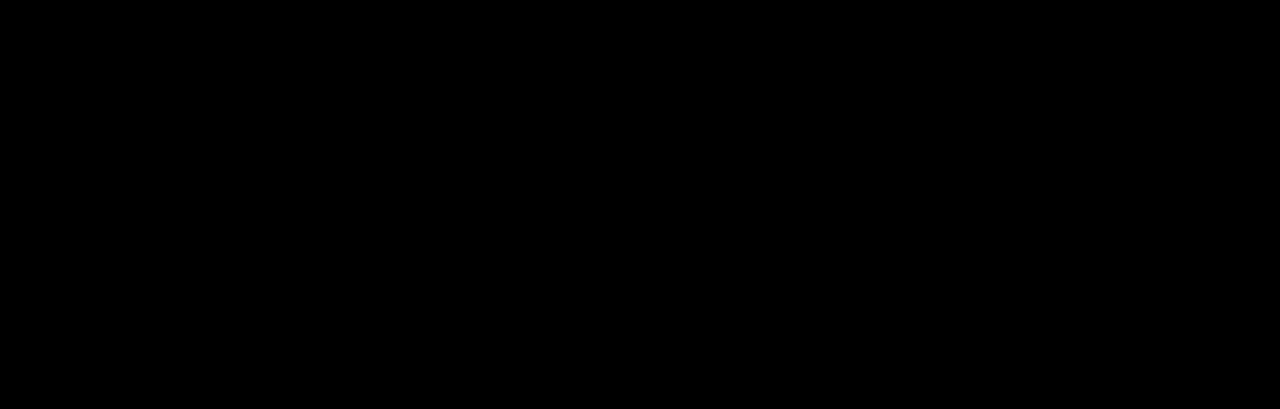
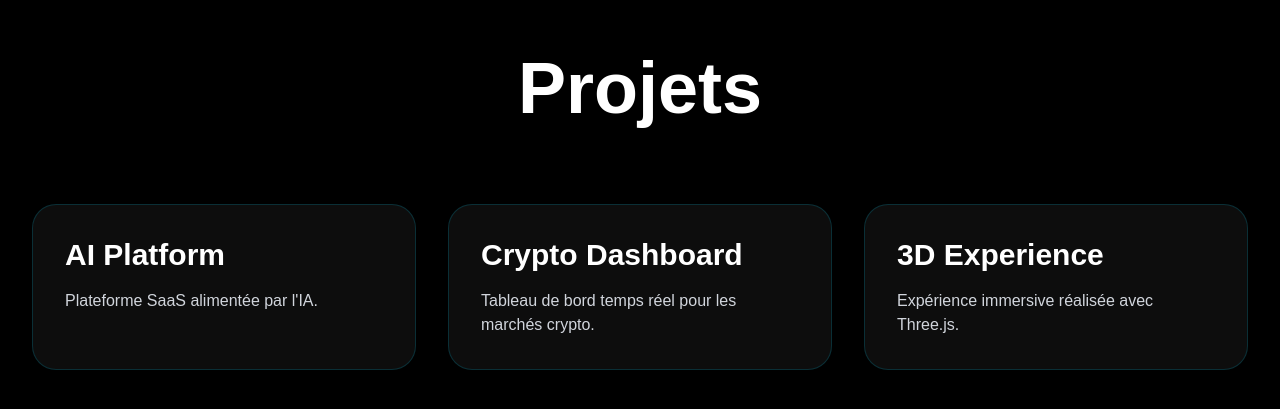
Before and after one commit to adodeme/porfolio_awwwards, a Next.js app: page / in a window 1280 px wide. Shown: the part 1789-2198 px from the top of the page. Before the commit the page ends 1600 px from the top, so only its background shows below. Built offline with nearby package versions, Linux system fonts and the light colour scheme.

Commit message:
add projects

```diff
--- a/app/page.tsx
+++ b/app/page.tsx
@@ -1,15 +1,15 @@
 import Hero from "@/components/Hero";
 import About from "@/components/About";
+import Projects from "@/components/Projects";
 import SpaceBackground from "@/components/SpaceBackground";
 
 export default function Home() {
   return (
     <main className="relative bg-black">
       <SpaceBackground />
-
       <Hero />
-
       <About />
+      <Projects />
     </main>
   );
 }
--- /dev/null
+++ b/components/Projects.tsx
@@ -0,0 +1,62 @@
+"use client";
+
+import { motion } from "framer-motion";
+
+const projects = [
+  {
+    title: "AI Platform",
+    description: "Plateforme SaaS alimentée par l'IA.",
+  },
+  {
+    title: "Crypto Dashboard",
+    description: "Tableau de bord temps réel pour les marchés crypto.",
+  },
+  {
+    title: "3D Experience",
+    description: "Expérience immersive réalisée avec Three.js.",
+  },
+];
+
+export default function Projects() {
+  return (
+    <section className="min-h-screen flex flex-col justify-center px-8 py-32 relative z-10">
+      <motion.h2
+        initial={{ opacity: 0, y: 80 }}
+        whileInView={{ opacity: 1, y: 0 }}
+        viewport={{ once: true }}
+        transition={{ duration: 1 }}
+        className="text-5xl md:text-7xl font-bold text-white mb-20 text-center"
+      >
+        Projets
+      </motion.h2>
+
+      <div className="grid md:grid-cols-3 gap-8 max-w-7xl mx-auto w-full">
+        {projects.map((project, index) => (
+          <motion.div
+            key={project.title}
+            initial={{ opacity: 0, y: 100 }}
+            whileInView={{ opacity: 1, y: 0 }}
+            viewport={{ once: true }}
+            transition={{
+              duration: 0.8,
+              delay: index * 0.2,
+            }}
+            whileHover={{
+              y: -15,
+              scale: 1.03,
+            }}
+            className="backdrop-blur-md bg-white/5 border border-cyan-500/20 rounded-3xl p-8"
+          >
+            <h3 className="text-3xl font-bold text-white mb-4">
+              {project.title}
+            </h3>
+
+            <p className="text-gray-300">
+              {project.description}
+            </p>
+          </motion.div>
+        ))}
+      </div>
+    </section>
+  );
+}
```
